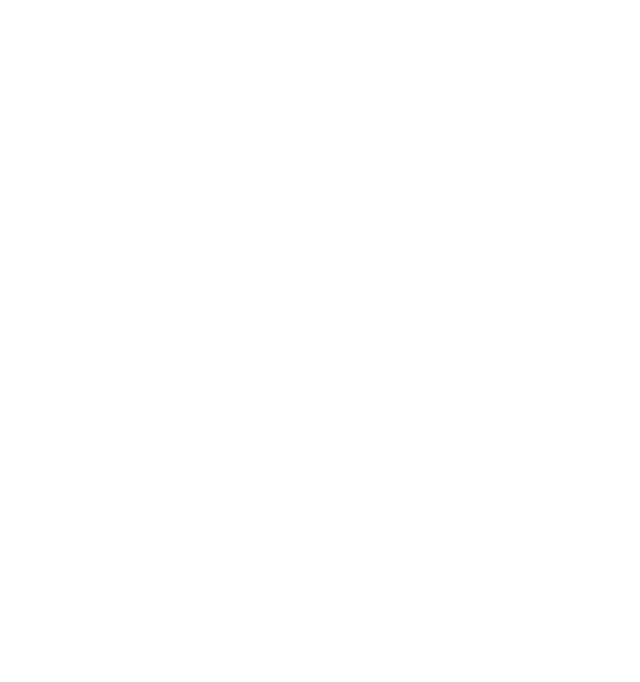
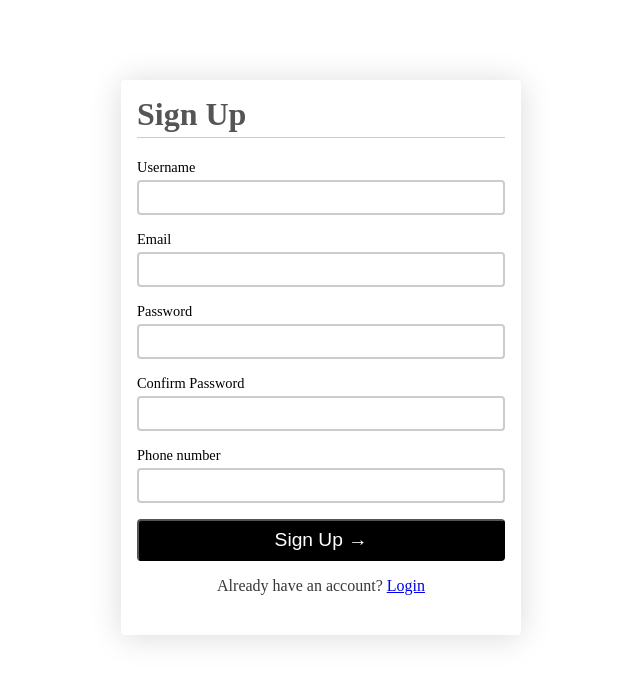
Before and after one commit to khedermurad/Grocery-Shop, an Angular app in the folder frontend/: page /register in a window 1280 px wide. Before the commit this address led to /. Shown: the top 682 px of the page, without its empty margins (319-959 px from the left). Built offline with nearby package versions, Linux system fonts and the light colour scheme.

Commit message:
Frontend: Add validators to login and register components

```diff
--- a/frontend/src/app/app.routes.ts
+++ b/frontend/src/app/app.routes.ts
@@ -1,7 +1,10 @@
 import { Routes } from '@angular/router';
 import { LoginComponent } from './components/login/login.component';
+import { RegisterComponent } from './components/register/register.component';
 
 export const routes: Routes = [
     {path: 'login', component: LoginComponent},
-    {path: '', redirectTo: 'login', pathMatch: 'full'}
+    {path: '', redirectTo: 'login', pathMatch: 'full'},
+    {path: 'register', component: RegisterComponent}
+
 ];
--- a/frontend/src/app/components/login/login.component.html
+++ b/frontend/src/app/components/login/login.component.html
@@ -1 +1,25 @@
-<p>login works!</p>
+<form [formGroup]="loginForm" (submit)="login()" autocomplete="new-password">
+  <h1>Login</h1>
+  <div class="form-control">
+    <label for="username">Username</label>
+    <input
+      formControlName="username"
+      id="username"
+      autocomplete="new-password"
+      type="username"
+    />
+  </div>
+  <div class="form-control">
+    <label for="password">Password</label>
+    <input
+      formControlName="password"
+      id="password"
+      autocomplete="new-password"
+      type="username"
+    />
+  </div>
+
+  <button type="submit">Log in &#8594;</button>
+
+  <p>or, <a routerLink="/register">sign up</a></p>
+</form>
--- a/frontend/src/app/components/login/login.component.ts
+++ b/frontend/src/app/components/login/login.component.ts
@@ -1,11 +1,36 @@
-import { Component } from '@angular/core';
+import { Component, OnInit } from '@angular/core';
+import { FormBuilder, FormControl, FormGroup, ReactiveFormsModule, Validators } from '@angular/forms';
+import { RouterModule } from '@angular/router';
 
 @Component({
   selector: 'app-login',
-  imports: [],
+  standalone: true,
+  imports: [ReactiveFormsModule, RouterModule],
   templateUrl: './login.component.html',
   styleUrl: './login.component.css'
 })
-export class LoginComponent {
+export class LoginComponent implements OnInit {
+
+  loginForm!: FormGroup;
+
+  constructor(private fb: FormBuilder){
+  }
+
+  ngOnInit(): void {
+    this.loginForm = this.fb.group(
+      {
+        username: ["", [Validators.required, Validators.minLength(8)]],
+        password: ["", [Validators.required, Validators.minLength(8)]]
+      }
+    );
+  }
+
+
+  login(){
+    if(this.loginForm.invalid) return;
+
+    alert("Calling backend to login")
+  }
+
 
 }
--- a/frontend/src/app/components/register/register.component.css
+++ b/frontend/src/app/components/register/register.component.css
@@ -0,0 +1,5 @@
+.error{
+    padding: 10px;
+    color: red;
+    text-align: center;
+}
--- a/frontend/src/app/components/register/register.component.html
+++ b/frontend/src/app/components/register/register.component.html
@@ -1 +1,119 @@
-<p>register works!</p>
+<form [formGroup]="signUpForm" (submit)="signUp()" autocomplete="new-password">
+  <h1>Sign Up</h1>
+  <div class="form-control">
+    <label for="username">Username</label>
+    <input
+      formControlName="username"
+      id="username"
+      autocomplete="new-password"
+      type="username"
+    />
+    <div
+      *ngIf="
+        signUpForm.get('username')?.invalid &&
+        signUpForm.get('username')?.touched
+      "
+    >
+      <small *ngIf="signUpForm.get('username')?.errors?.['required']"
+        >Username is required</small
+      >
+      <small *ngIf="signUpForm.get('username')?.errors?.['minlength']"
+        >Username must be at least 8 characters long</small
+      >
+    </div>
+  </div>
+  <div class="form-control">
+    <label for="email">Email</label>
+    <input
+      formControlName="email"
+      id="email"
+      autocomplete="new-password"
+      type="email"
+    />
+    <div
+      *ngIf="
+        signUpForm.get('email')?.invalid && signUpForm.get('email')?.touched
+      "
+    >
+      <small *ngIf="signUpForm.get('email')?.errors?.['required']"
+        >Email is required</small
+      >
+      <small *ngIf="signUpForm.get('email')?.errors?.['email']"
+        >Invalid email</small
+      >
+    </div>
+  </div>
+  <div class="form-control">
+    <label for="password">Password</label>
+    <input
+      formControlName="password"
+      id="password"
+      autocomplete="new-password"
+      type="password"
+    />
+    <div
+      *ngIf="
+        signUpForm.get('password')?.invalid &&
+        signUpForm.get('password')?.touched
+      "
+    >
+      <small *ngIf="signUpForm.get('password')?.errors?.['required']"
+        >Password is required</small
+      >
+      <small *ngIf="signUpForm.get('password')?.errors?.['minlength']"
+        >Password must be at least 8 characters long</small
+      >
+    </div>
+  </div>
+  <div class="form-control">
+    <label for="password">Confirm Password</label>
+    <input
+      formControlName="confirmPassword"
+      id="confirm-password"
+      autocomplete="new-password"
+      type="password"
+    />
+    <div
+      *ngIf="
+        signUpForm.get('confirmPassword')?.invalid &&
+        signUpForm.get('confirmPassword')?.touched
+      "
+    >
+      <small *ngIf="signUpForm.get('confirmPassword')?.errors?.['required']"
+        >Password is required</small
+      >
+    </div>
+  </div>
+  <div class="form-control">
+    <label for="phone">Phone number</label>
+    <input
+      formControlName="phone"
+      id="phone"
+      autocomplete="new-password"
+      type="tel"
+    />
+    <div
+      *ngIf="
+        signUpForm.get('phone')?.invalid && signUpForm.get('phone')?.touched
+      "
+    >
+      <small *ngIf="signUpForm.get('phone')?.errors?.['required']"
+        >Phone number is required</small
+      >
+      <small *ngIf="signUpForm.get('phone')?.errors?.['pattern']"
+        >Invalid phone number</small
+      >
+    </div>
+  </div>
+
+  <button type="submit">Sign Up &#8594;</button>
+
+  <div
+    class="error"
+    *ngIf="signUpForm.errors?.['PasswordNoMatch'] && signUpForm.touched"
+  >
+    Password does'nt match.
+  </div>
+
+  <p>Already have an account? <a routerLink="/login">Login</a></p>
+</form>
--- a/frontend/src/app/components/register/register.component.ts
+++ b/frontend/src/app/components/register/register.component.ts
@@ -1,11 +1,57 @@
-import { Component } from '@angular/core';
+import { CommonModule } from '@angular/common';
+import { Component, inject, OnInit } from '@angular/core';
+import { AbstractControl, FormBuilder, FormControl, FormGroup, ReactiveFormsModule, ValidationErrors, ValidatorFn, Validators } from '@angular/forms';
+import { RouterModule } from '@angular/router';
 
 @Component({
   selector: 'app-register',
-  imports: [],
+  imports: [RouterModule, ReactiveFormsModule, CommonModule],
   templateUrl: './register.component.html',
   styleUrl: './register.component.css'
 })
-export class RegisterComponent {
+export class RegisterComponent implements OnInit {
+
+  signUpForm!: FormGroup;
+
+
+
+  constructor(private fb: FormBuilder ){  }
+
+
+  ngOnInit(): void {
+    this.signUpForm = this.fb.group({
+      username: ["", [Validators.required, Validators.minLength(8)]],
+      email: ["", [Validators.required, Validators.email]],
+      password: ["", [Validators.required, Validators.minLength(8)]],
+      confirmPassword: ["", [Validators.required]],
+      phone: ["", [Validators.required, Validators.pattern(/^\+?\d{1,4}[\s-]?\(?\d{1,4}\)?[\s-]?\d{1,4}[\s-]?\d{1,4}$/)]]
+    },
+    {validators: [RegisterComponent.confirmPassword()]}) ;
+
+
+
+  }
+
+
+
+
+  signUp(){
+    if(this.signUpForm.invalid) return;
+
+
+  }
+
+
+  static confirmPassword(): ValidatorFn {
+    return (control: AbstractControl): ValidationErrors | null => {
+      const password = control.get('password')?.value;
+      const confirmPassword = control.get('confirmPassword')?.value;
+
+      if(!password || !confirmPassword) return null;
+
+      return password === confirmPassword ? null : { PasswordNoMatch: true };
+    };
+  }
+
 
 }
--- a/frontend/src/styles.css
+++ b/frontend/src/styles.css
@@ -1 +1,71 @@
-/* You can add global styles to this file, and also import other style files */
+* {
+    box-sizing: border-box;
+}
+
+
+form {
+    max-width: 400px;
+    margin: 80px auto;
+    padding: 16px 16px 24px;
+    box-shadow: 0 2px 32px rgba(0, 0, 0, 0.15);
+    border-radius: 4px;
+}
+
+form h1 {
+    margin-top: 0;
+    color: #555;
+    padding-bottom: 4px;
+    border-bottom: 1px solid #ccc;
+}
+
+.form-control {
+    margin-bottom: 16px;
+}
+
+.form-control input,
+.form-control label {
+    display: block;
+}
+
+.form-control label {
+    font-size: 0.9rem;
+    font-weight: 500;
+    margin-bottom: 4px;
+}
+
+.form-control input {
+    padding: 8px;
+    height: 35px;
+    border-radius: 4px;
+    width: 100%;
+    border: 2px solid #ccc;
+    background-color: white;
+}
+
+button {
+    background-color: #000;
+    color: #fff;
+    padding: 8px 24px;
+    border-radius: 4px;
+    width: 100%;
+    font-size: 1.2rem;
+    cursor: pointer;
+}
+
+button:hover{
+    background-color: #202020;
+}
+
+button:active{
+    background-color: #535353;
+}
+
+p{
+    cursor: pointer;
+    color: rgb(56, 56, 56);
+    text-align: center;
+}
+
+a{
+    text-align: center;
+}
```
